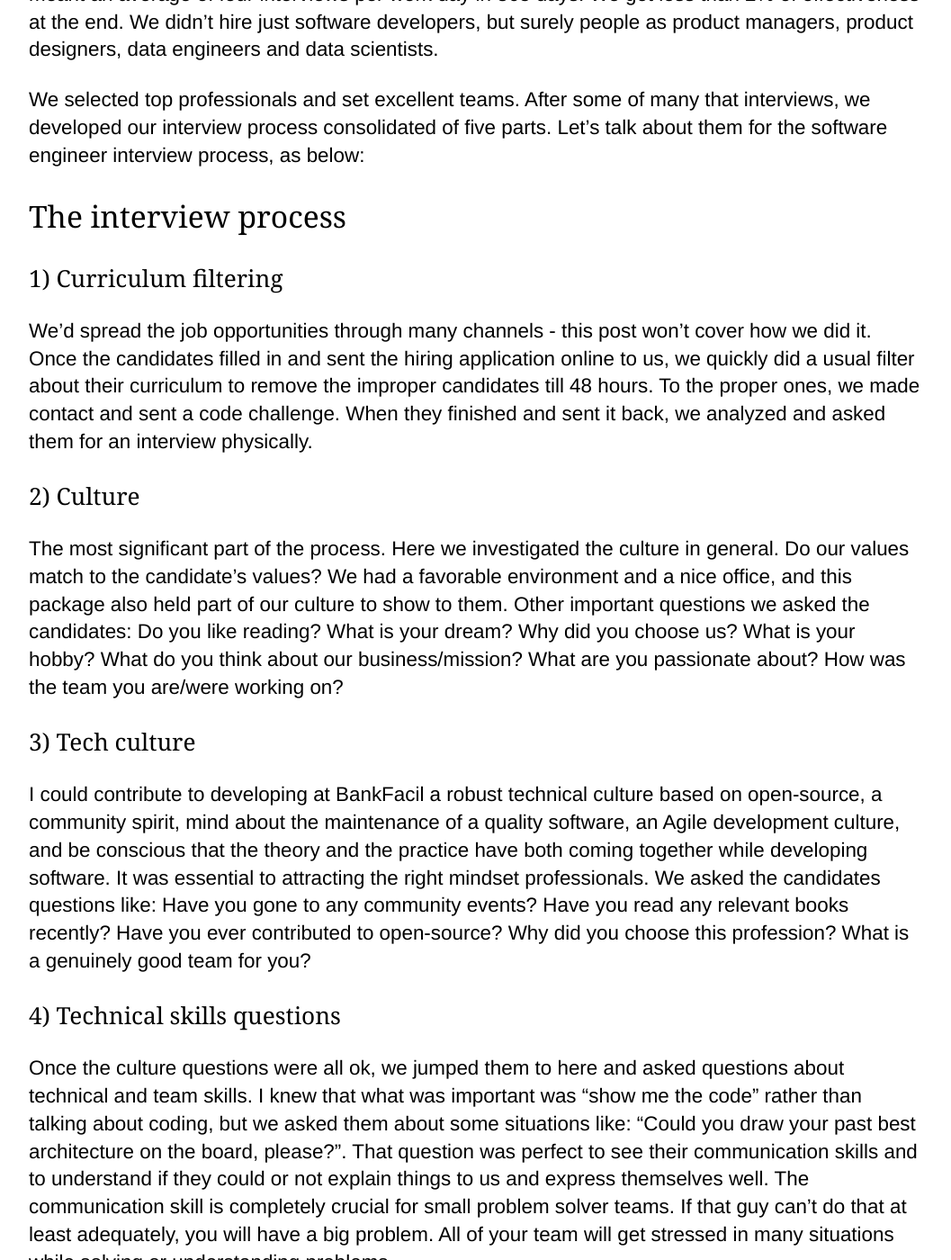
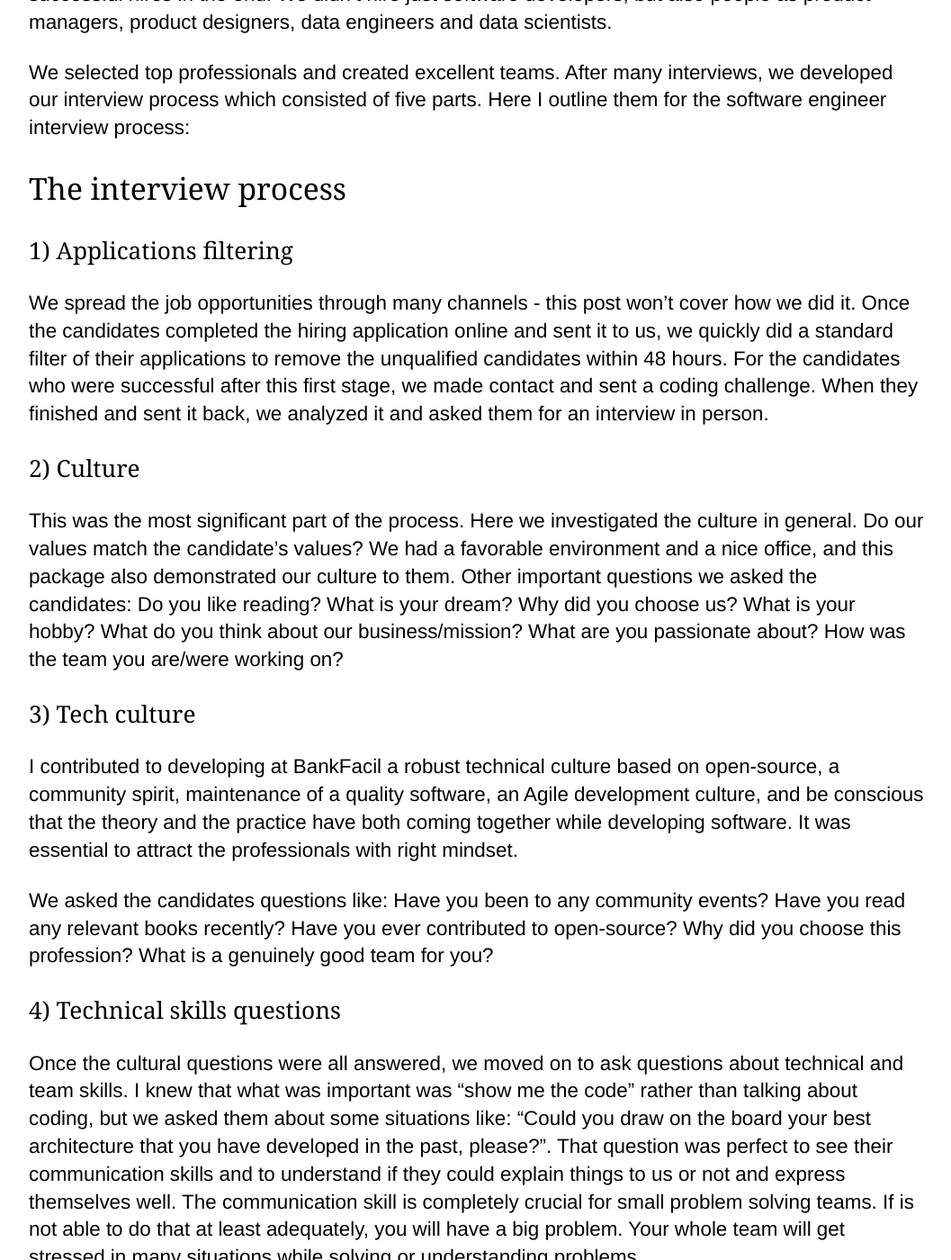
Before and after one commit to leandroadacosta/leandroadacosta.github.io, a Jekyll site: the page built from _posts/2017-03-13-hiring-developers-in-a-series-a-startup-stage.md, in a window 1280 px wide and 1400 px high, scrolled down 961 px. Shown: the whole window at 90% size, without its empty margins (110-1167 px from the left). Built offline with Jekyll 4.4.1, drawn with Linux system fonts in a browser that asks for light colours; some of the changed text lies outside the part shown.

Commit message:
Fixing english grammar.

```diff
--- a/_posts/2017-03-13-hiring-developers-in-a-series-a-startup-stage.md
+++ b/_posts/2017-03-13-hiring-developers-in-a-series-a-startup-stage.md
@@ -4,50 +4,52 @@
 title: Hiring developers in a Series-A startup stage
 description: About hiring the right software developers to grow your technical team in a Series-A startup stage strongly.
 ---
-After some time with this blog switched off, I'd like to switch it on again and write about hiring the right software developers to grow your technical team in a Series-A startup stage strongly. I want to share it through on my experience.
+After some time with this blog switched off, I decided to switch it on again and write about how to hire right software developers to strongly grow your technical team in a Series-A startup stage. I want to share it through my experience.
 
-In my last executive position, I had the opportunity of co-founding a successful startup in Brazil. We built a digital lending platform called BankFacil since 2012 - now named as [Creditas](https://www.creditas.com.br). We grew up from five to over a hundred people in almost five years. Between 2015 and 2016, after we got a Series-A of investment, we scaled the company by nearly three times of size, from ~40 to ~100 in the whole startup and the product/technical team from ~10 to ~30. When you set up a business, you wear a lot of hats, and at that moment as CTO I spent way too much time hiring than another moment before. This year of 2017, [Creditas got a Series-B round](https://www.crunchbase.com/organization/bankfacil), and they are again growing and hiring.
+In my last executive position, I had the opportunity to co-found a successful startup in Brazil in 2012. We have built a digital lending platform called BankFacil - now named [Creditas](https://www.creditas.com.br). We grew up from five to over a hundred people in almost five years. Between 2015 and 2016, after we got a Series-A investment, we scaled the company up by nearly three times, from around 40 to 100 in the whole startup and the product/technical team from approximately 10 to 30. When you set up a business, you wear a lot of hats, and at that time as CTO I spent far more time hiring than another time before. This year (2017), [Creditas got a Series-B round](https://www.crunchbase.com/organization/bankfacil), and they are again growing and hiring.
 
-I'm living in Melbourne / Australia, and I have been as tech advisor and angel investor at [Rapidoo](https://www.rapidoo.com.br) since I left Creditas in August 2016. Rapidoo is a digital invoice factoring in Brazil and recently has been growing and hiring developers too.
+I'm living in Melbourne, Australia at present, and I have been working as tech advisor at [Rapidoo](https://www.rapidoo.com.br) since I left Creditas in August 2016. Rapidoo is a digital invoice factoring in Brazil and recently has been growing and hiring developers too.
 
 ## Seeking the best developer
 
-At BankFacil I had talked to more than 1000 people in my last year, and we had hired 20 of them. It meant an average of four interviews per work day in 365 days. We got less than 2% of effectiveness at the end. We didn't hire just software developers, but surely people as product managers, product designers, data engineers and data scientists.
+At BankFacil I had interviewed more than 1000 people in my last year, and we hired around 20 of them. It meant an average of four interviews per work day in 365 days. We achieved less than 2% of successful hires in the end. We didn't hire just software developers, but also people as product managers, product designers, data engineers and data scientists.
 
-We selected top professionals and set excellent teams. After some of many that interviews, we developed our interview process consolidated of five parts. Let's talk about them for the software engineer interview process, as below:
+We selected top professionals and created excellent teams. After many interviews, we developed our interview process which consisted of five parts. Here I outline them for the software engineer interview process:
 
 ## The interview process
 
-### 1) Curriculum filtering
+### 1) Applications filtering
 
-We'd spread the job opportunities through many channels - this post won't cover how we did it. Once the candidates filled in and sent the hiring application online to us, we quickly did a usual filter about their curriculum to remove the improper candidates till 48 hours. To the proper ones, we made contact and sent a code challenge. When they finished and sent it back, we analyzed and asked them for an interview physically.
+We spread the job opportunities through many channels - this post won't cover how we did it. Once the candidates completed the hiring application online and sent it to us, we quickly did a standard filter of their applications to remove the unqualified candidates within 48 hours. For the candidates who were successful after this first stage, we made contact and sent a coding challenge. When they finished and sent it back, we analyzed it and asked them for an interview in person.
 
 ### 2) Culture
 
-The most significant part of the process. Here we investigated the culture in general. Do our values match to the candidate's values? We had a favorable environment and a nice office, and this package also held part of our culture to show to them. Other important questions we asked the candidates: Do you like reading? What is your dream? Why did you choose us? What is your hobby? What do you think about our business/mission? What are you passionate about? How was the team you are/were working on?
+This was the most significant part of the process. Here we investigated the culture in general. Do our values match the candidate's values? We had a favorable environment and a nice office, and this package also demonstrated our culture to them. Other important questions we asked the candidates: Do you like reading? What is your dream? Why did you choose us? What is your hobby? What do you think about our business/mission? What are you passionate about? How was the team you are/were working on?
 
 ### 3) Tech culture
 
-I could contribute to developing at BankFacil a robust technical culture based on open-source, a community spirit, mind about the maintenance of a quality software, an Agile development culture, and be conscious that the theory and the practice have both coming together while developing software. It was essential to attracting the right mindset professionals. We asked the candidates questions like: Have you gone to any community events? Have you read any relevant books recently? Have you ever contributed to open-source? Why did you choose this profession? What is a genuinely good team for you?
+I contributed to developing at BankFacil a robust technical culture based on open-source, a community spirit, maintenance of a quality software, an Agile development culture, and be conscious that the theory and the practice have both coming together while developing software. It was essential to attract the professionals with right mindset.
+
+We asked the candidates questions like: Have you been to any community events? Have you read any relevant books recently? Have you ever contributed to open-source? Why did you choose this profession? What is a genuinely good team for you?
 
 ### 4) Technical skills questions
 
-Once the culture questions were all ok, we jumped them to here and asked questions about technical and team skills. I knew that what was important was "show me the code" rather than talking about coding, but we asked them about some situations like: "Could you draw your past best architecture on the board, please?". That question was perfect to see their communication skills and to understand if they could or not explain things to us and express themselves well. The communication skill is completely crucial for small problem solver teams. If that guy can't do that at least adequately, you will have a big problem. All of your team will get stressed in many situations while solving or understanding problems.
+Once the cultural questions were all answered, we moved on to ask questions about technical and team skills. I knew that what was important was "show me the code" rather than talking about coding, but we asked them about some situations like: "Could you draw on the board your best architecture that you have developed in the past, please?". That question was perfect to see their communication skills and to understand if they could explain things to us or not and express themselves well. The communication skill is completely crucial for small problem solving teams. If is not able to do that at least adequately, you will have a big problem. Your whole team will get stressed in many situations while solving or understanding problems.
 
 ### 5) Pair programming
 
-This step is the best part of the process :) We did it using the candidate's result code challenge or a new one if they hadn't got it to solve before. We asked them to refactor a feature or include some new. The pairing is so relevant that it shows us a lot of things about the candidates, like their ability, talent, knowledge, and smartness. Don't miss it if you want to find the right developer for your team.
+This step is the best part of the process :) We did it using the candidate's coding challenge results or a new one if they hadn't been able to solve it before. We asked them to refactor a feature or include something new. The pairing is so important because it show us a lot of things about the candidates, like their ability, talent, knowledge, and intelligence. Don't miss it if you want to find the right developer for your team.
 
-## How was all of it organized?
+## How was the process organized?
 
-It's important to mention we started this process from the ten product/technical people, in other words, we already had two senior lead developers to help on hiring when we began scaling, and after that, we found more three great lead developers.
+It's important to mention we started this process with ten product/technical people already in place, in other words, we already had two senior lead developers to help with hiring when we began scaling, and after that, we found more three great lead developers.
 
-The process between 2nd to 5th part took from 30 minutes to 3 hours of time. It depended on how many steps of the process a candidate had passed. The culture, tech culture and tech skill questions parts I did. The 1st part of analyzing the results of the code challenge and the 5th part of pair programming a lead developer did together with the candidate. As a way to disseminate the process to the team, from the 2nd to 4th part, a lead developer followed me. The Leonardo Andreucci was the CPO - now the current CTO of Creditas, he also followed me in the most of the time of the process.
+The process from stage 2 to stage 5 took between 30 minutes and 3 hours. It depended on how many steps of the process a candidate passed. The culture, tech culture and tech skill questions parts were conducted by me. The 1st part of analyzing the results of the code challenge and the 5th part of pair programming were done by a lead developer together with the candidate. As a way to build a health culture and to disseminate the process to the team, from the 2nd to 4th, a lead developer accompanied me. At the end of these steps the team also was invited to meet the candidate. Leonardo Andreucci was the CPO - now the current CTO of Creditas, he also was at some those steps when was necessary.
 
-In some cases depending on the seniority and position, the candidate was invited to have a talk with the CEO and other directors as a final part of the process.
+In some cases depending on the seniority and position, the candidate was invited to have a talk with the CEO and other directors at the end of the whole process.
 
 ## Which were my learnings?
 
-We had great benchmarks of in our team to compare the new hires, and we could seek on hiring better and different people to create winner teams. I prefer getting a professional with two-times act and one-time talent instead of the opposite. To be smart is fundamental.
+We had great benchmarks in our team to compare the new hires with, and we were able to aim to hire a variety of people to create winning teams. I prefer working with a professional who has more action then talent. To be intelligent is fundamental.
 
-Having followed those steps were crucial to us to find the best professionals for our context, size, and culture.
+Following those steps was crucial for us to find the best professionals for our context, size, and culture.
```
